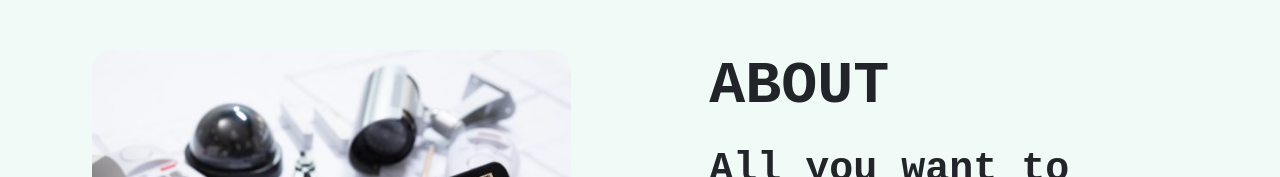
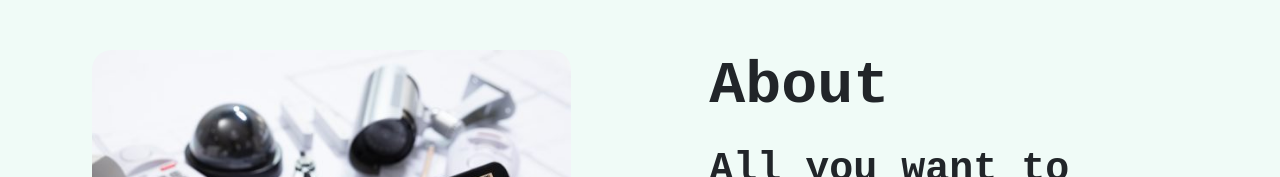
Before and after one commit to aseeljaferz/softlines, a React (Create React App) app in the folder client/landingpage/: page /about in a window 1280 px wide. Shown: the top 177 px of the page. Built offline with nearby package versions, Linux system fonts and the light colour scheme.

Commit message:
animation in about

```diff
--- a/client/landingpage/src/component/About.jsx
+++ b/client/landingpage/src/component/About.jsx
@@ -1,30 +1,129 @@
 import React from 'react'
 import { Footer } from './Footer'
+import {motion} from 'framer-motion';
 import './about.css'
+
+let easeing = [0.6, -0.05, 0.01, 0.99];
+
+const stagger = {
+  animate:{
+    transition:{
+      delayChildren:0.4,
+      staggerChildren:0.2,
+      staggerDirection:1
+    }
+  }
+}
+
+const fadeInUp = {
+  initial:{
+    y:-60,
+    opacity:0,
+    transition:{
+      duration:1.2, ease:easeing
+    }
+  },
+  animate:{
+    y:0,
+    opacity:1,
+    transition:{
+      duration:0.6,
+      delay:0.5,
+      ease:easeing
+    }
+  }
+};
+
+const fadeInUpImg = {
+  initial:{
+    y:-60,
+    opacity:0,
+    transition:{
+      duration:1.0, ease:easeing
+    }
+  },
+  animate:{
+    y:0,
+    opacity:1,
+    transition:{
+      duration:0.5,
+      delay:0.4,
+      ease:easeing
+    }
+  }
+};
+
+const fadeInUpContent = {
+  initial:{
+    y:-60,
+    opacity:0,
+    transition:{
+      duration:1.6, ease:easeing
+    }
+  },
+  animate:{
+    y:0,
+    opacity:1,
+    transition:{
+      duration:0.9,
+      delay:0.7,
+      ease:easeing
+    }
+  }
+};
+
+const transition = {duration:1.4, ease:[0.6, 0.01,-0.05,0.9]}
+
+const header ={
+  initial:{
+    y:-60,
+    opacity:0,
+    transition:{duration:0.8, ease:easeing}
+  },
+  animate:{
+    y:0,
+    opacity:1,
+    animation:{
+      duration:0.6,
+      ease:easeing
+    }
+  }
+};
+
 
 const About = () => {
   return (
     <>
+    <motion.div initial='initial' animate='animate'>
      <section className='about'>
         <div className="row">
             <div className="column">
+               <motion.span variants={fadeInUpImg}>
                 <div className="about-img"></div>
+                </motion.span>
             </div>
             <div className="column">
             <div className="tabs">
-                        <h2>ABOUT</h2>
+                     <motion.span variants={header}>
+                        <h2>About</h2>
+                    </motion.span>
             </div>
                     <div className="tab-content">
                         <div className="content">
+                        <motion.div variants={fadeInUp}>
                             <h2>All you want to know about us!</h2>
+                        </motion.div>
+                        <motion.div variants={fadeInUpContent}>
                             <p>Lorem ipsum dolor sit amet consectetur, adipisicing elit. Quas officiis tempora quasi nobis, delectus, voluptates sint aut veniam amet explicabo repellat, nulla impedit. Magnam quasi voluptatem odio veritatis, mollitia ab.</p>
                             <h3>Our Products</h3>
                             <p>Lorem ipsum dolor sit amet consectetur adipisicing elit. Delectus quis sapiente nesciunt odit est facere. Soluta ipsa officiis tempora nihil, explicabo architecto dolorum  iste sint suscipit perferendis aperiam, omnis adipisci!</p>
+                        </motion.div>
                         </div>
                     </div>
                 </div>
             </div>
      </section>
+    </motion.div>
         <Footer/>
      </>
   )
```
